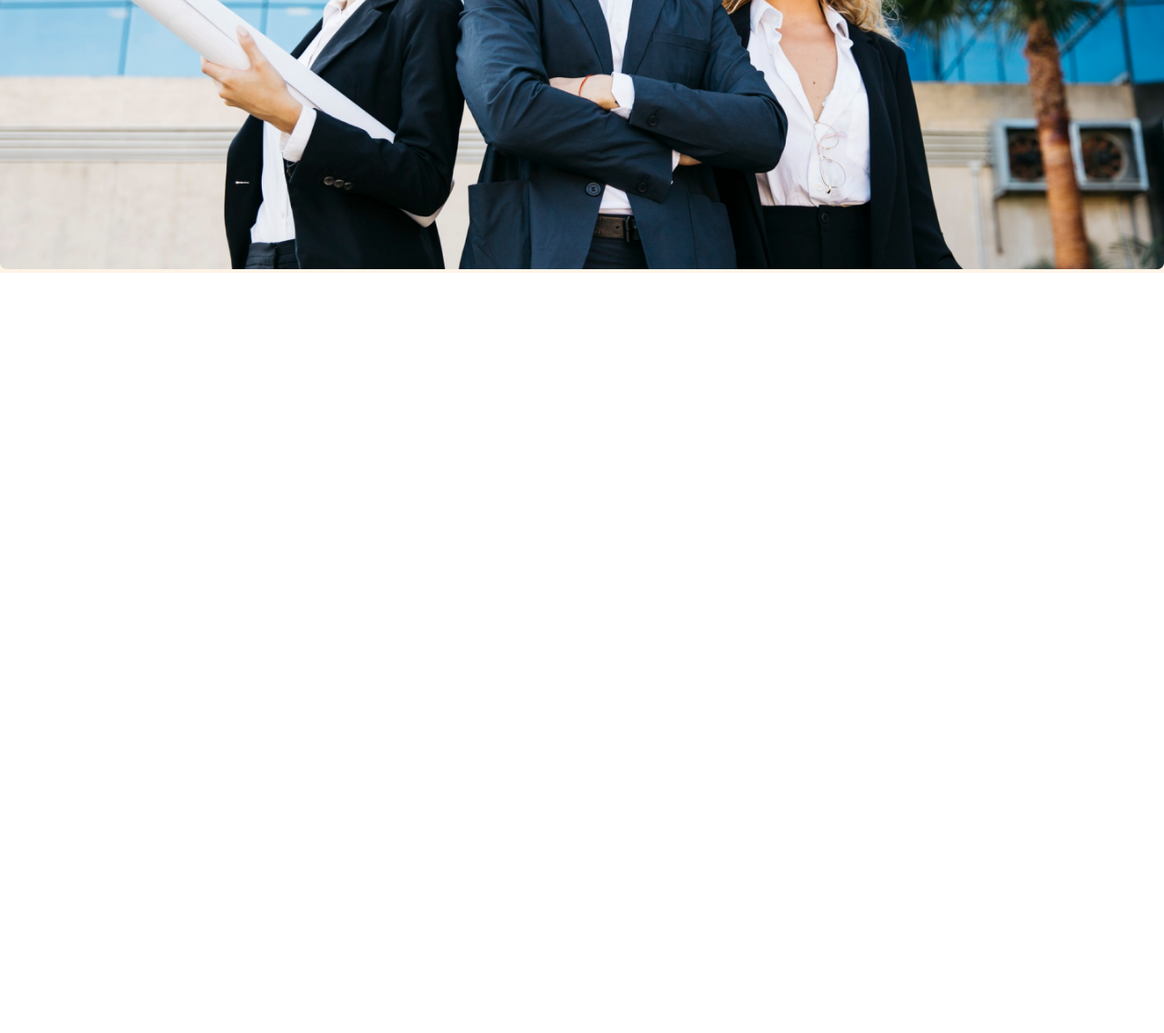
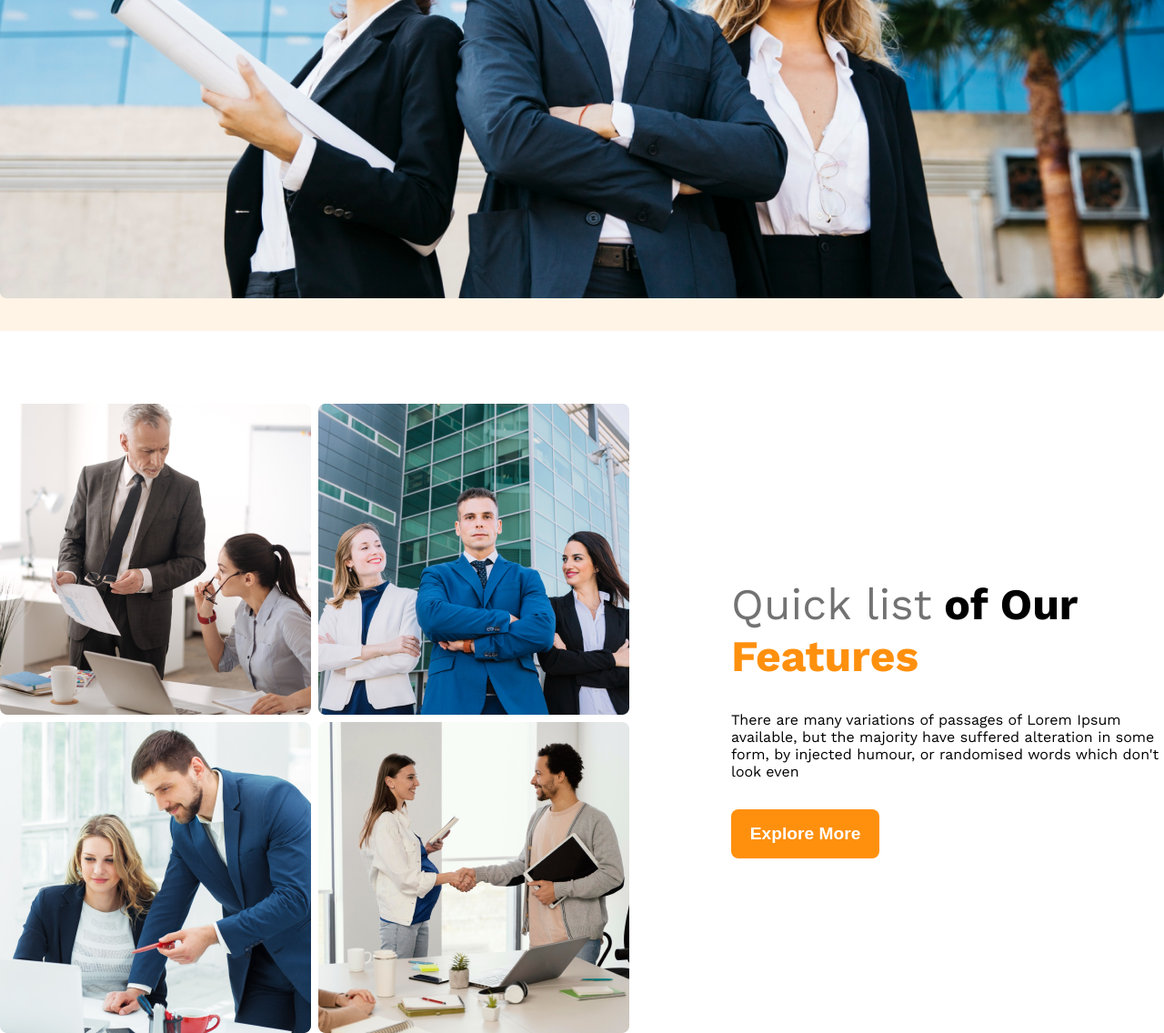
Before and after one commit to asemibnezahir/G3-Architect-Web, a plain HTML site: page index.html in a window 1280 px wide. Shown: the part 793-1929 px from the top of the page at 91% size. Before the commit the page ends 1093 px from the top, so only its background shows below. Drawn offline with nearby package versions, Linux system fonts and the light colour scheme.

Commit message:
Team Section Completed & made responsive in 3 type device

```diff
--- a/Styles/style.css
+++ b/Styles/style.css
@@ -26,6 +26,7 @@
 }
 
 .low-dark{
+    font-weight: 400;
     color: #727272;
 }
 .bg-light{
@@ -33,7 +34,7 @@ background-color: rgba(255, 144, 14, 0.1);
 }
 desc{
     font-size: 1rem;
-    font-weight: normal;
+    font-weight: 300;
     color: #727272;
 }
 .prime-btn{
@@ -49,7 +50,7 @@ desc{
 
 
 
-
+/* Header Part Starts */
 
 .header{
     width: 100%;
@@ -58,7 +59,10 @@ desc{
     max-width: 1440px;
     margin: 0 auto;
     padding-top: 2rem;
+    padding-bottom: 2rem;
 }
+
+
 /* Navbar Style Starts */
 .navbar{
     justify-content: space-between;
@@ -80,13 +84,13 @@ desc{
 }
 /* Navbar Style Ends */
 
+
 /* Banner Style Starts */
 .banner{
     text-align: center;
 }
 .image{
    width: 100%;
-
 }
 .banner-title{
     font-size: 4rem;
@@ -105,13 +109,66 @@ desc{
 }
 /* Banner Style Ends */
 
-/* Responsive Media Query */
+/* Header Part Ends */
+
+
+/* Main Part Starts */
+main{
+    max-width: 1440px;
+    margin: 0 auto;
+}
+main>section{
+    margin-top: 5rem;
+}
+/* Teams Section Starts */
+.teams{
+    gap: 7rem;
+    align-items: center;
+}
+.team-img-container{
+    display: grid;
+    grid-template-columns: repeat(2,1fr);
+    gap: 0.5rem;
+}
+.our-features{
+    max-width: 530px;
+}
+.team-title{
+    font-size: 3rem;
+}
+.team-desc{
+    margin: 2rem 0;
+}
+/* Teams Section Ends */
+
+
+/* Main Part Ends */
+
+
+/* Responsive Media Query For Mobile */
 @media screen and (max-width:576px) {
-    .navbar,.nav-links>ul{
-        flex-direction: column;
+    .navbar,.nav-links>ul,.teams{
+        flex-direction: column-reverse;
     }
     .nav-links{
         margin-top: 2rem;
         text-align: center;
     }
+    .team-img-container{
+        grid-template-columns: repeat(1,1fr);
+    }
+    .our-features{
+        text-align: center;
+    }
 }
+
+
+/* Responsive Media Query For Midium Device */
+@media  screen and (min-width:576px) and (max-width:992px) {
+    .teams{
+        flex-direction: column-reverse;
+    }
+    .our-features{
+        text-align: center;
+    }
+}
--- a/index.html
+++ b/index.html
@@ -43,6 +43,20 @@
 
     <main>
 
+        <section class="teams flexible">
+            <div class="team-img-container">
+                <img src="images/team1.png" alt="team 1">
+                <img src="images/team2.png" alt="team 2">
+                <img src="images/team3.png" alt="team 3">
+                <img src="images/team4.png" alt="team 4">
+            </div>
+            <div class="our-features">
+                <h3 class="team-title"><span class="low-dark">Quick list</span> of Our <span style="color: #FF900E;">Features</span></h3>
+                <p class="team-desc desc">There are many variations of passages of Lorem Ipsum available, but the majority have suffered alteration in some form, by injected humour, or randomised words which don't look even</p>
+                <button class="prime-btn">Explore More</button>
+            </div>
+        </section>
+
     </main>
 
 
```
